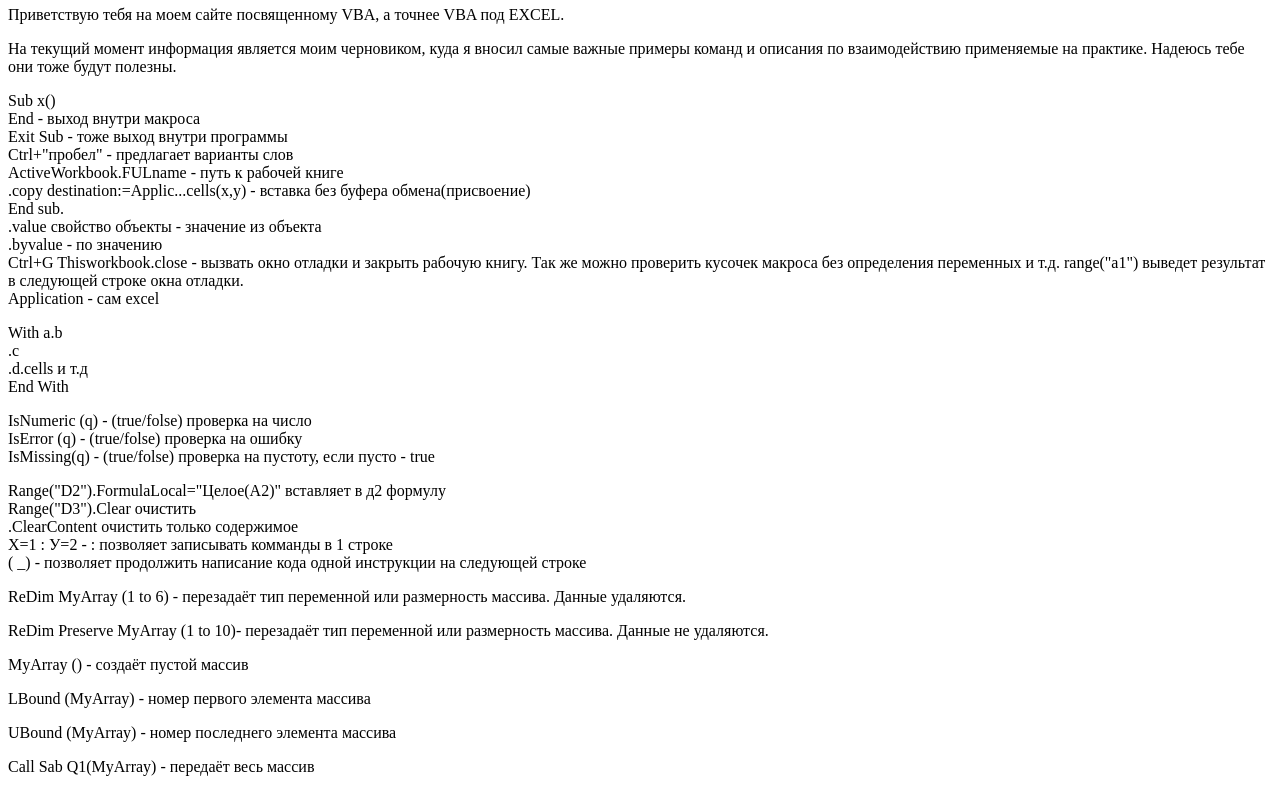
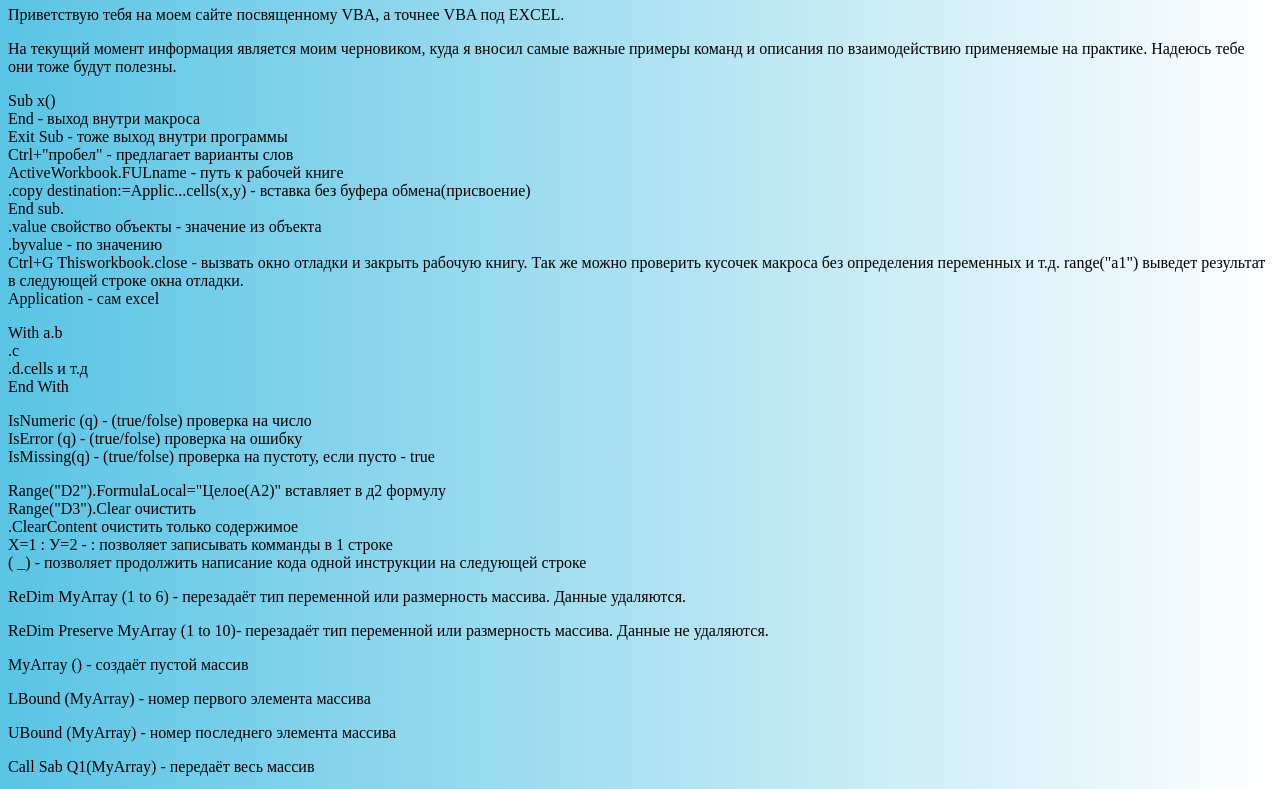
Before and after one commit to pokasolncesvetit/pokasolncesvetit.github.io, a plain HTML site: page index.html in a window 1280 px wide. Shown: the part 60-849 px from the top of the page. Drawn offline with Linux system fonts and the light colour scheme.

Commit message:
Update index.html

```diff
--- a/index.html
+++ b/index.html
@@ -5,10 +5,18 @@
  </head>
  <body>
 
-  <h1>Записи по VBA</h1>
-  <p>Приветствую тебя на моем сайте посвященному VBA, а точнее VBA под EXCEL.</p>
 
-   <p>На текущий момент информация является моим черновиком, куда я вносил самые важные примеры команд и описания по взаимодействию применяемые на практике. Надеюсь тебе они тоже будут полезны.<br></p>
+		<style type="text/css">
+		BODY {
+		background: linear-gradient(90deg, #59c4e4 0%, #fff 100%); /* Параметры фона */
+		}
+		</style>
+
+<h1>Записи по VBA</h1>
+
+<p>Приветствую тебя на моем сайте посвященному VBA, а точнее VBA под EXCEL.</p>
+
+<p>На текущий момент информация является моим черновиком, куда я вносил самые важные примеры команд и описания по взаимодействию применяемые на практике. Надеюсь тебе они тоже будут полезны.<br></p>
 
 
 
```
